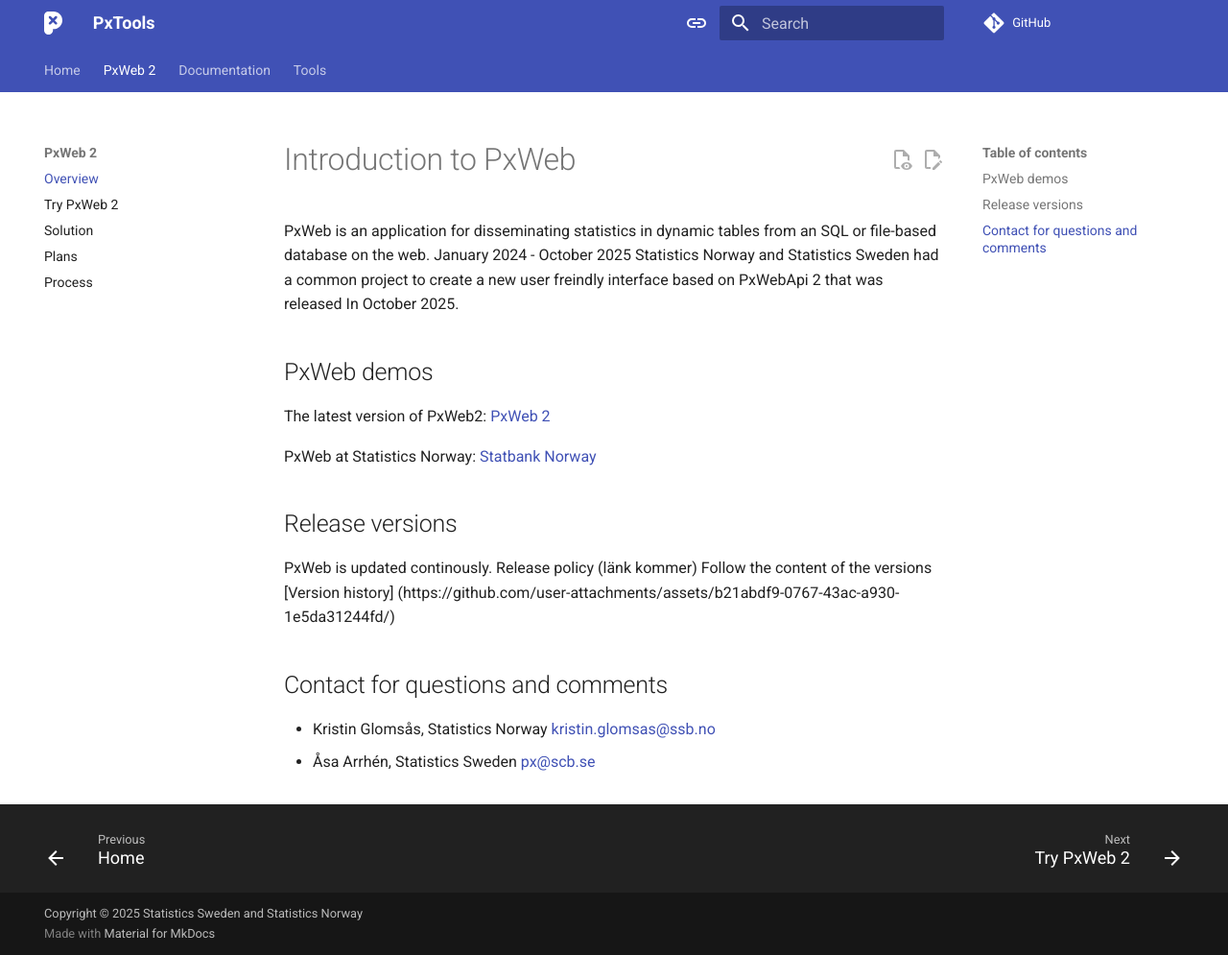
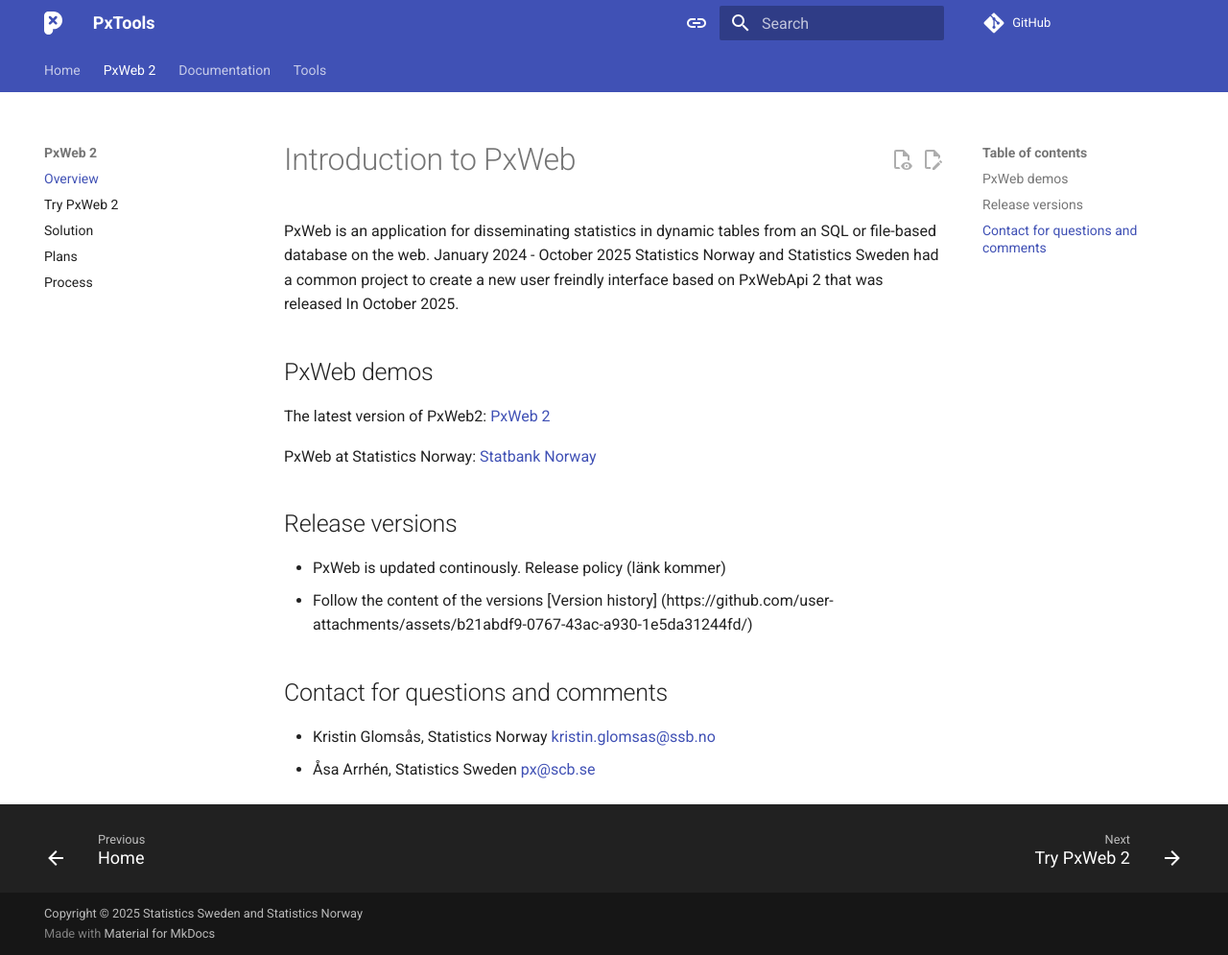
Before and after one commit to PxTools/pxtools.github.io, an MkDocs documentation site: the page built from docs/PxWeb2/project/overview.md, in a window 1280 px wide and 995 px high. Shown: the whole window at 96% size. Built offline with MkDocs 1.6.1 and Material for MkDocs 9.7.7, drawn with Linux system fonts in a browser that asks for light colours; comment, search, counter and statistics services are not loaded.

```diff
--- a/docs/PxWeb2/project/overview.md
+++ b/docs/PxWeb2/project/overview.md
@@ -7,8 +7,8 @@ The latest version of PxWeb2: [PxWeb 2](https://pxweb2.pages.dev/en/)
 PxWeb at Statistics Norway: [Statbank Norway](https://www.ssb.no/statbank2/en/)
 
 ## Release versions
-PxWeb is updated continously. Release policy (länk kommer)
-Follow the content of the versions [Version history] (https://github.com/user-attachments/assets/b21abdf9-0767-43ac-a930-1e5da31244fd/)
+- PxWeb is updated continously. Release policy (länk kommer)
+- Follow the content of the versions [Version history] (https://github.com/user-attachments/assets/b21abdf9-0767-43ac-a930-1e5da31244fd/)
 
 ## Contact for questions and comments
 - Kristin Glomsås, Statistics Norway [kristin.glomsas@ssb.no](mailto:kristin.glomsas@ssb.no)
```
